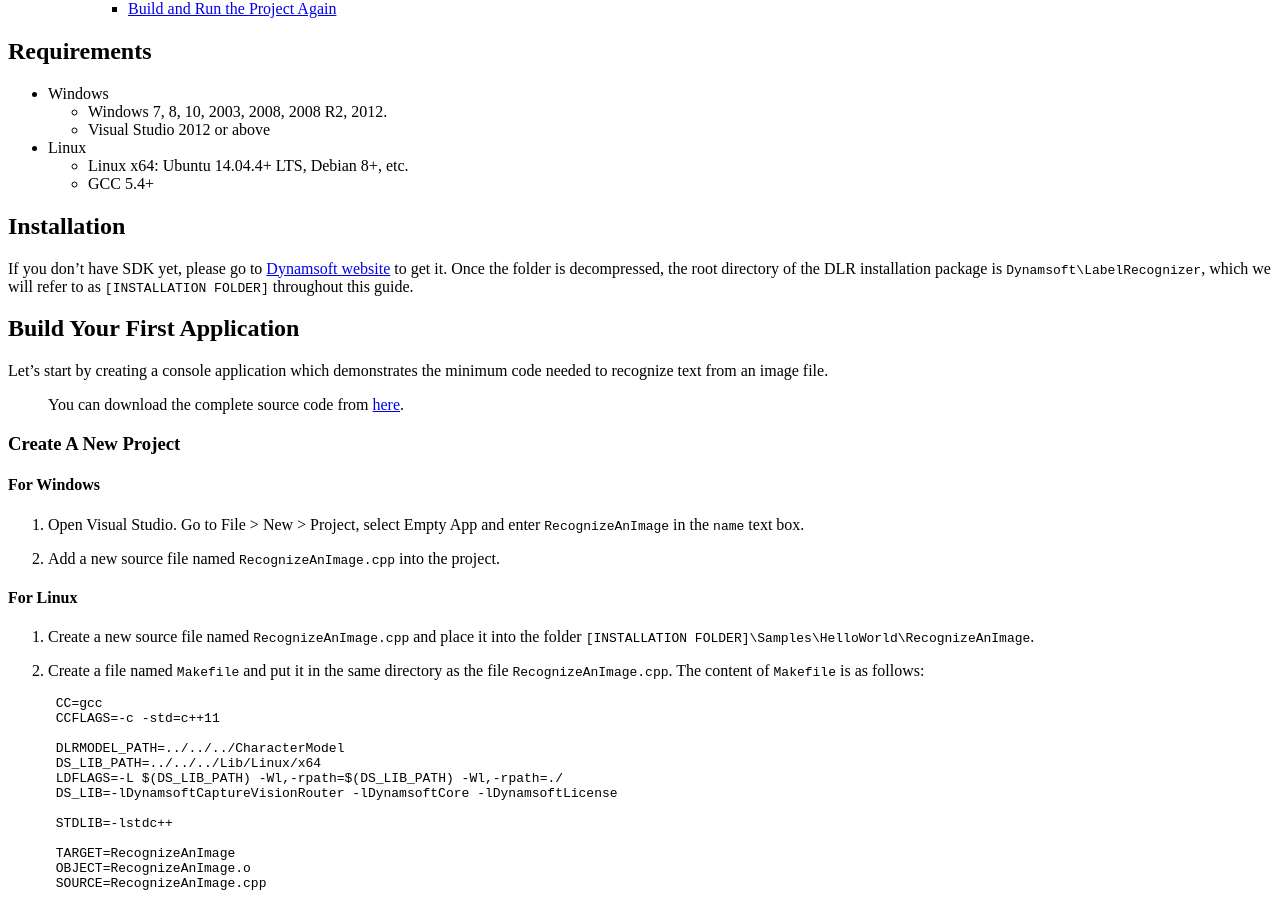
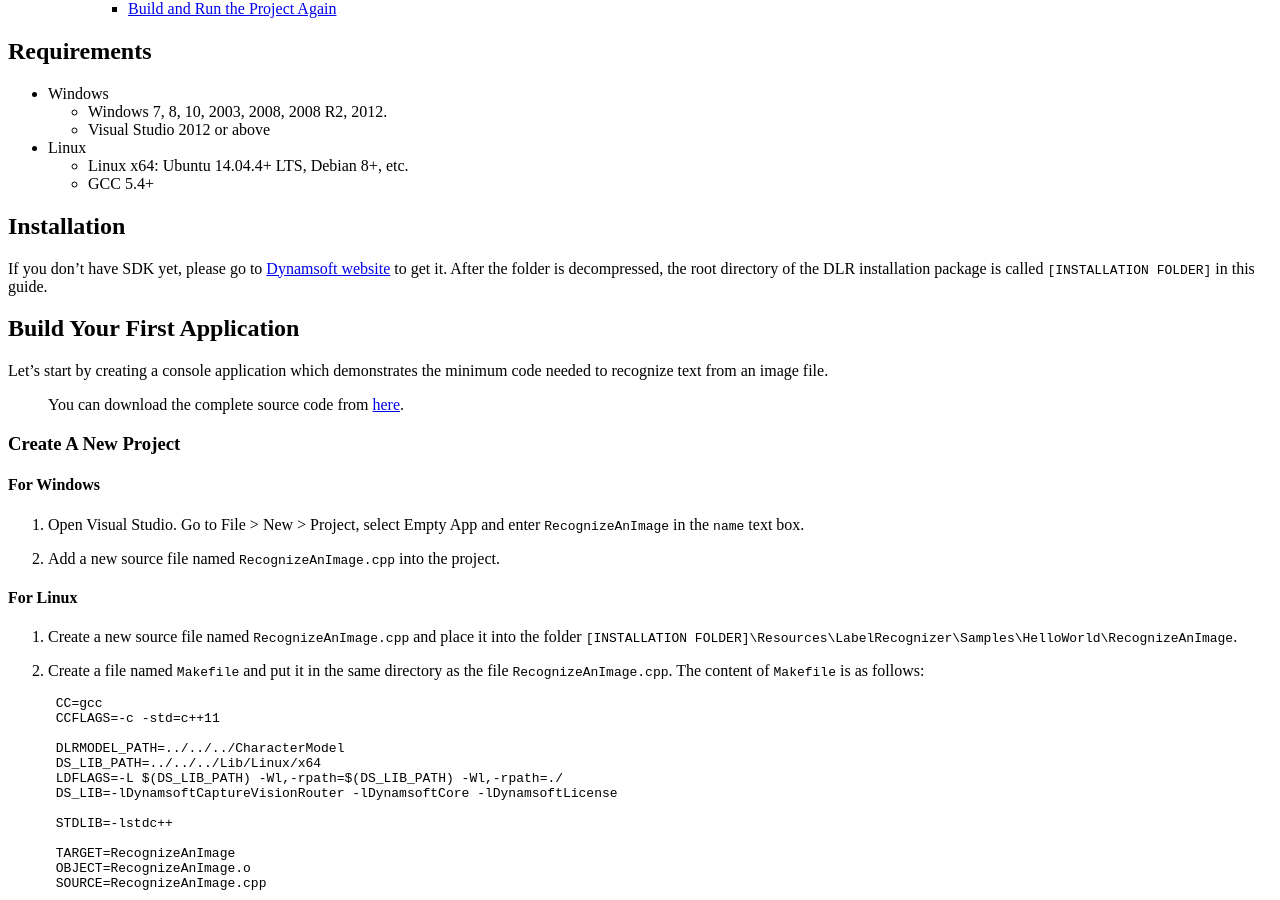
Before and after one commit to dynamsoft-docs/label-recognition-docs-server, a Jekyll site: the page built from programming/c-cplusplus/cpp-user-guide.md, in a window 1280 px wide and 900 px high, scrolled down 1365 px. Built offline with Jekyll 4.4.1, drawn with Linux system fonts in a browser that asks for light colours; some of the changed text lies outside the part shown.

Commit message:
update dlr user guide

````diff
--- a/programming/c-cplusplus/cpp-user-guide.md
+++ b/programming/c-cplusplus/cpp-user-guide.md
@@ -12,7 +12,7 @@ permalink: /programming/c-cplusplus/cpp-user-guide.html
 
 In this guide, you will learn step by step on how to build a label recognizer application with Dynamsoft Label Recognizer SDK using C++ language.
 
-> Read more on [Dynamsoft Label Recognizer Features](https://www.dynamsoft.com/label-recognition/docs/introduction/index.html)
+> Read more on [Dynamsoft Label Recognizer Features](https://www.dynamsoft.com/label-recognition/docs/core/introduction/index.html)
 
 <span style="font-size:20px">Table of Contents</span>
 
@@ -50,7 +50,7 @@ In this guide, you will learn step by step on how to build a label recognizer ap
 
 ## Installation
 
-If you don't have SDK yet, please go to <a href="https://www.dynamsoft.com/survey/dlr/?utm_source=docs" target="_blank">Dynamsoft website</a> to get it. Once the folder is decompressed, the root directory of the DLR installation package is `Dynamsoft\LabelRecognizer`, which we will refer to as `[INSTALLATION FOLDER]` throughout this guide.
+If you don't have SDK yet, please go to <a href="https://www.dynamsoft.com/survey/dlr/?utm_source=docs" target="_blank">Dynamsoft website</a> to get it. After the folder is decompressed, the root directory of the DLR installation package is called `[INSTALLATION FOLDER]` in this guide.
 
 ## Build Your First Application
 
@@ -68,7 +68,7 @@ Let's start by creating a console application which demonstrates the minimum cod
 
 #### For Linux
 
-1. Create a new source file named `RecognizeAnImage.cpp` and place it into the folder `[INSTALLATION FOLDER]\Samples\HelloWorld\RecognizeAnImage`.
+1. Create a new source file named `RecognizeAnImage.cpp` and place it into the folder `[INSTALLATION FOLDER]\Resources\LabelRecognizer\Samples\HelloWorld\RecognizeAnImage`.
 
 2. Create a file named `Makefile` and put it in the same directory as the file `RecognizeAnImage.cpp`. The content of `Makefile` is as follows:
 
@@ -161,7 +161,7 @@ Let's start by creating a console application which demonstrates the minimum cod
 1. Recognize an image file
 
     ```cpp
-    string imageFile = "[INSTALLATION FOLDER]/Images/dlr-sample-vin.png";
+    string imageFile = "[INSTALLATION FOLDER]/Resources/LabelRecognizer/Images/dlr-sample-vin.png";
     CCapturedResultArray* results = router->Capture(imageFile.c_str(), CPresetTemplate::PT_RECOGNIZE_TEXT_LINES);
     ```
 
@@ -221,7 +221,7 @@ delete results, results = NULL;
 2. Copy the related DLL files to the same folder as the EXE file. The DLL files can be found in `[INSTALLATION FOLDER]\Lib\Windows\[platforms]`
     >Note: Select the corresponding folder (x86 or x64) based on your project's platform setting.
 
-3. Copy the `[INSTALLATION FOLDER]\CharacterModel` directory to the same folder as the EXE file.
+3. Copy the `[INSTALLATION FOLDER]\Resources\LabelRecognizer\CharacterModel` directory to the same folder as the EXE file.
 
 4. Run the program `RecognizeAnImage.exe`.
 
````
